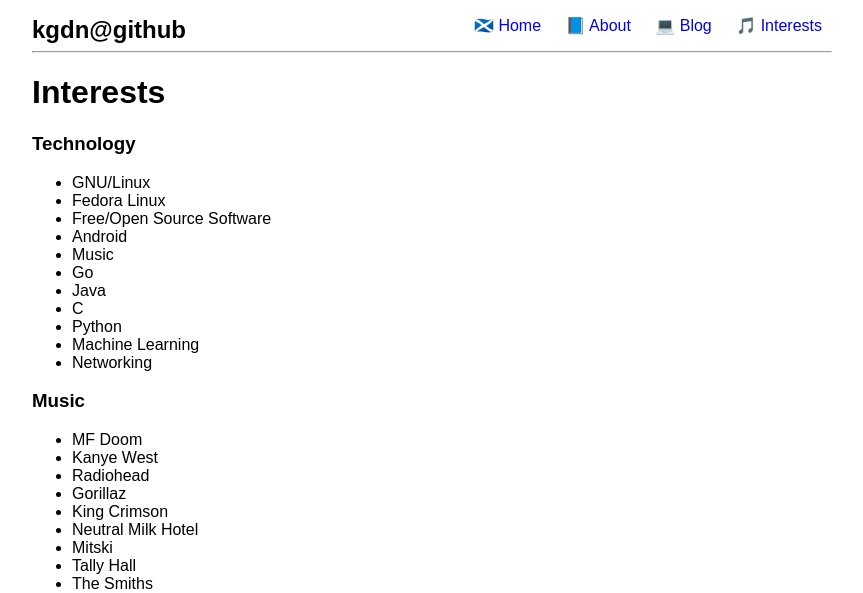
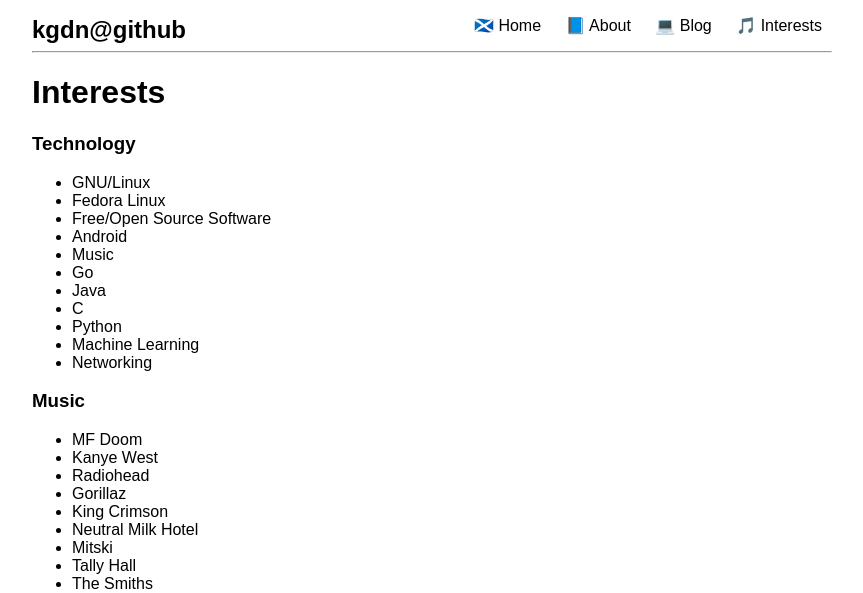
Before and after one commit to kgdn/kgdn.github.io, a Jekyll site: the page built from interests.md, in a window 1280 px wide. Shown: the top 593 px of the page, without its empty margins (208-1071 px from the left). Built offline with Jekyll 4.4.1, drawn with Linux system fonts in a browser that asks for light colours.

Commit message:
Change header link colours to black

```diff
--- a/styles/styles.css
+++ b/styles/styles.css
@@ -28,6 +28,11 @@
 
 nav a:link {
   text-decoration: none;
+  color: black;
+}
+
+nav a:visited {
+  color: black;
 }
 
 footer {
```
